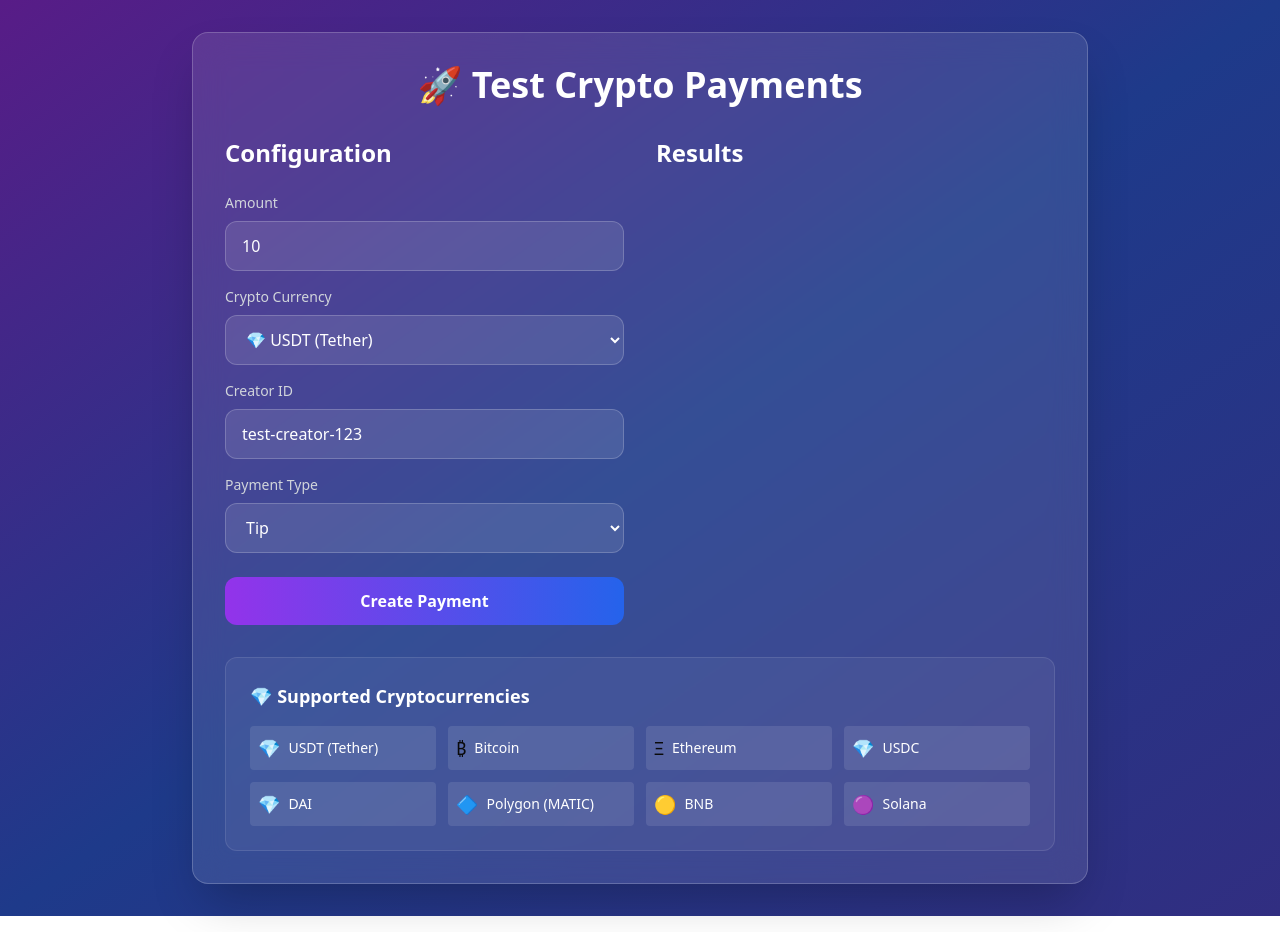
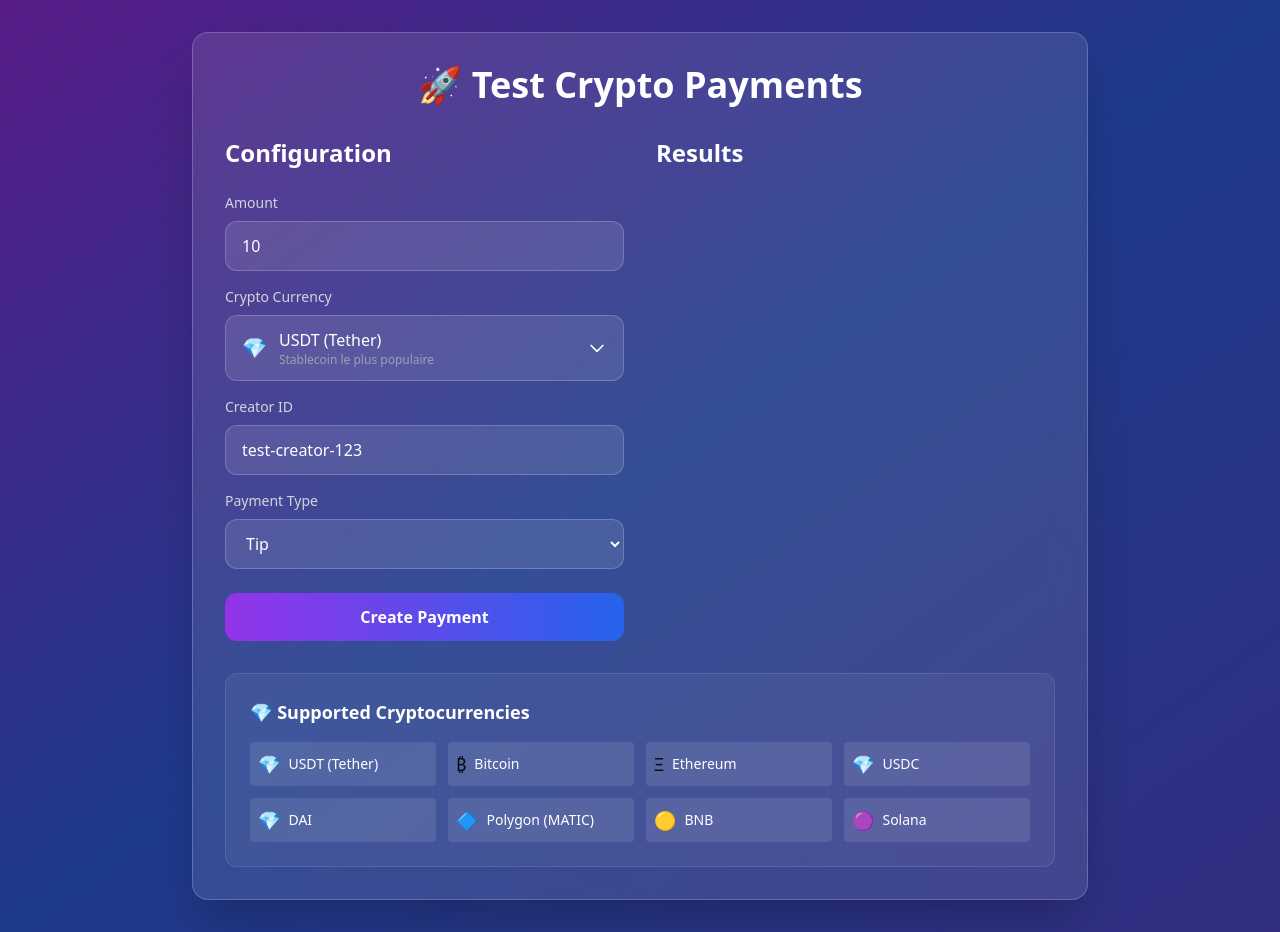
Before and after one commit to Xvush31/v0-xdose-landing-page, a Next.js app: page /test-payment in a window 1280 px wide. Built offline with nearby package versions, Linux system fonts and the light colour scheme.

Commit message:
feat: add modern CryptoSelector component with search and detailed crypto info

```diff
--- a/app/test-payment/page.tsx
+++ b/app/test-payment/page.tsx
@@ -1,7 +1,7 @@
 'use client';
 
 import { useState } from 'react';
-import { PaymentButton } from '@/components/ui/payment-button';
+import { CryptoSelector } from '@/components/ui/crypto-selector';
 
 const SUPPORTED_CRYPTOS = [
   { code: 'usdt', name: 'USDT (Tether)', icon: '💎' },
@@ -89,17 +89,10 @@ export default function TestPaymentPage() {
                   <label className="block text-sm font-medium text-gray-300 mb-2">
                     Crypto Currency
                   </label>
-                  <select
+                  <CryptoSelector
                     value={currency}
-                    onChange={(e) => setCurrency(e.target.value)}
-                    className="w-full px-4 py-3 bg-white/10 border border-white/20 rounded-lg text-white focus:outline-none focus:ring-2 focus:ring-purple-500"
-                  >
-                    {SUPPORTED_CRYPTOS.map((crypto) => (
-                      <option key={crypto.code} value={crypto.code}>
-                        {crypto.icon} {crypto.name}
-                      </option>
-                    ))}
-                  </select>
+                    onChange={setCurrency}
+                  />
                 </div>
 
                 <div>
--- /dev/null
+++ b/components/ui/crypto-selector.tsx
@@ -0,0 +1,185 @@
+'use client';
+
+import { useState } from 'react';
+
+export interface CryptoOption {
+  code: string;
+  name: string;
+  icon: string;
+  description: string;
+  network?: string;
+  fee?: string;
+}
+
+const CRYPTO_OPTIONS: CryptoOption[] = [
+  {
+    code: 'usdt',
+    name: 'USDT (Tether)',
+    icon: '💎',
+    description: 'Stablecoin le plus populaire',
+    network: 'Ethereum, Tron, Polygon',
+    fee: '~$1-5'
+  },
+  {
+    code: 'btc',
+    name: 'Bitcoin',
+    icon: '₿',
+    description: 'Crypto originale',
+    network: 'Bitcoin',
+    fee: '~$2-10'
+  },
+  {
+    code: 'eth',
+    name: 'Ethereum',
+    icon: 'Ξ',
+    description: 'Smart contracts',
+    network: 'Ethereum',
+    fee: '~$5-20'
+  },
+  {
+    code: 'usdc',
+    name: 'USDC',
+    icon: '💎',
+    description: 'Stablecoin régulé',
+    network: 'Ethereum, Polygon',
+    fee: '~$1-5'
+  },
+  {
+    code: 'dai',
+    name: 'DAI',
+    icon: '💎',
+    description: 'Stablecoin décentralisé',
+    network: 'Ethereum',
+    fee: '~$5-15'
+  },
+  {
+    code: 'matic',
+    name: 'Polygon (MATIC)',
+    icon: '🔷',
+    description: 'Layer 2 rapide',
+    network: 'Polygon',
+    fee: '~$0.01-0.1'
+  },
+  {
+    code: 'bnb',
+    name: 'BNB',
+    icon: '🟡',
+    description: 'Binance Smart Chain',
+    network: 'BSC',
+    fee: '~$0.1-1'
+  },
+  {
+    code: 'sol',
+    name: 'Solana',
+    icon: '🟣',
+    description: 'Ultra rapide',
+    network: 'Solana',
+    fee: '~$0.001-0.01'
+  },
+];
+
+interface CryptoSelectorProps {
+  value: string;
+  onChange: (value: string) => void;
+  className?: string;
+}
+
+export function CryptoSelector({ value, onChange, className = '' }: CryptoSelectorProps) {
+  const [isOpen, setIsOpen] = useState(false);
+  const [searchTerm, setSearchTerm] = useState('');
+
+  const selectedCrypto = CRYPTO_OPTIONS.find(crypto => crypto.code === value);
+  const filteredCryptos = CRYPTO_OPTIONS.filter(crypto =>
+    crypto.name.toLowerCase().includes(searchTerm.toLowerCase()) ||
+    crypto.code.toLowerCase().includes(searchTerm.toLowerCase())
+  );
+
+  return (
+    <div className={`relative ${className}`}>
+      {/* Trigger Button */}
+      <button
+        type="button"
+        onClick={() => setIsOpen(!isOpen)}
+        className="w-full px-4 py-3 bg-white/10 border border-white/20 rounded-lg text-white focus:outline-none focus:ring-2 focus:ring-purple-500 flex items-center justify-between"
+      >
+        <div className="flex items-center space-x-3">
+          <span className="text-xl">{selectedCrypto?.icon}</span>
+          <div className="text-left">
+            <div className="font-medium">{selectedCrypto?.name}</div>
+            <div className="text-xs text-gray-400">{selectedCrypto?.description}</div>
+          </div>
+        </div>
+        <svg
+          className={`w-5 h-5 transition-transform ${isOpen ? 'rotate-180' : ''}`}
+          fill="none"
+          stroke="currentColor"
+          viewBox="0 0 24 24"
+        >
+          <path strokeLinecap="round" strokeLinejoin="round" strokeWidth={2} d="M19 9l-7 7-7-7" />
+        </svg>
+      </button>
+
+      {/* Dropdown */}
+      {isOpen && (
+        <div className="absolute z-50 w-full mt-2 bg-gray-900/95 backdrop-blur-lg border border-white/20 rounded-lg shadow-2xl max-h-80 overflow-hidden">
+          {/* Search */}
+          <div className="p-3 border-b border-white/10">
+            <input
+              type="text"
+              placeholder="Rechercher une crypto..."
+              value={searchTerm}
+              onChange={(e) => setSearchTerm(e.target.value)}
+              className="w-full px-3 py-2 bg-white/10 border border-white/20 rounded text-white placeholder-gray-400 focus:outline-none focus:ring-2 focus:ring-purple-500 text-sm"
+            />
+          </div>
+
+          {/* Options */}
+          <div className="max-h-60 overflow-y-auto">
+            {filteredCryptos.length === 0 ? (
+              <div className="p-4 text-center text-gray-400">
+                Aucune crypto trouvée
+              </div>
+            ) : (
+              filteredCryptos.map((crypto) => (
+                <button
+                  key={crypto.code}
+                  type="button"
+                  onClick={() => {
+                    onChange(crypto.code);
+                    setIsOpen(false);
+                    setSearchTerm('');
+                  }}
+                  className={`w-full p-3 flex items-center space-x-3 hover:bg-white/10 transition-colors ${
+                    value === crypto.code ? 'bg-purple-500/20 border-l-4 border-purple-500' : ''
+                  }`}
+                >
+                  <span className="text-xl">{crypto.icon}</span>
+                  <div className="flex-1 text-left">
+                    <div className="font-medium text-white">{crypto.name}</div>
+                    <div className="text-xs text-gray-400">{crypto.description}</div>
+                    <div className="text-xs text-gray-500 mt-1">
+                      {crypto.network} • Fee: {crypto.fee}
+                    </div>
+                  </div>
+                  {value === crypto.code && (
+                    <svg className="w-5 h-5 text-purple-500" fill="currentColor" viewBox="0 0 20 20">
+                      <path fillRule="evenodd" d="M16.707 5.293a1 1 0 010 1.414l-8 8a1 1 0 01-1.414 0l-4-4a1 1 0 011.414-1.414L8 12.586l7.293-7.293a1 1 0 011.414 0z" clipRule="evenodd" />
+                    </svg>
+                  )}
+                </button>
+              ))
+            )}
+          </div>
+        </div>
+      )}
+
+      {/* Backdrop */}
+      {isOpen && (
+        <div
+          className="fixed inset-0 z-40"
+          onClick={() => setIsOpen(false)}
+        />
+      )}
+    </div>
+  );
+}
```
